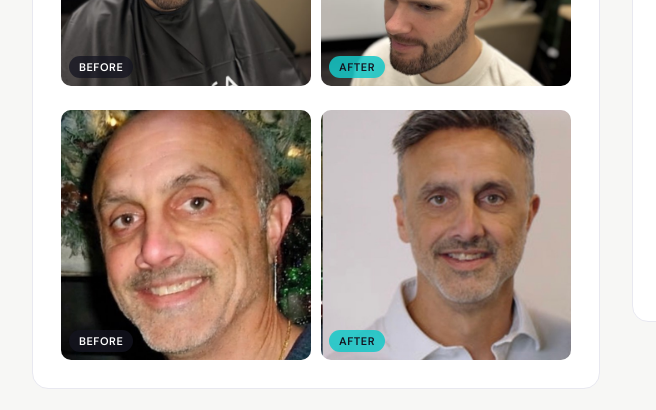
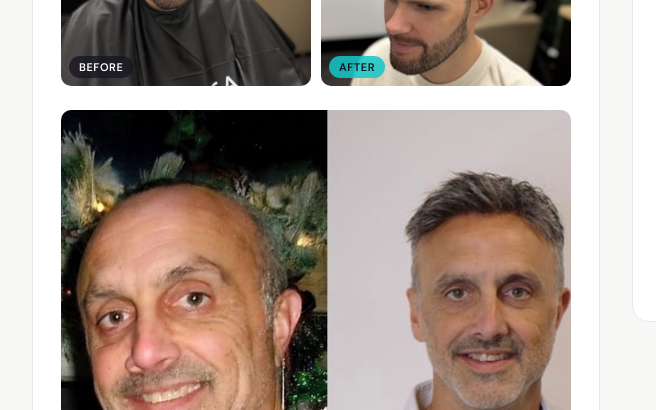
Before and after one commit to jaredhashair/Mane-Map, a plain HTML site: page specialists/hair-by-lindsay/index.html in a window 1280 px wide. Shown: the part 722-1132 px from the top of the page, 148-804 px from the left. Drawn offline with Linux system fonts and the light colour scheme; grey boxes are pictures that could not be loaded; a script that the page names is missing.

Commit message:
Use combined before/after image for Hair by Lindsay second pair

```diff
--- a/specialists/hair-by-lindsay/index.html
+++ b/specialists/hair-by-lindsay/index.html
@@ -81,15 +81,8 @@
               <div style="position:absolute;bottom:8px;left:8px;background:rgba(20,200,200,0.85);color:#141420;font-size:11px;font-weight:700;letter-spacing:0.05em;text-transform:uppercase;padding:4px 10px;border-radius:100px;">After</div>
             </div>
           </div>
-          <div style="display:grid;grid-template-columns:1fr 1fr;gap:10px;">
-            <div style="position:relative;">
-              <img loading="lazy" src="/images/specialists/hair-by-lindsay/photo-2-before.jpg" alt="Hair by Lindsay before photo" style="width:100%;aspect-ratio:1;object-fit:cover;border-radius:10px;display:block;">
-              <div style="position:absolute;bottom:8px;left:8px;background:rgba(20,20,32,0.75);color:white;font-size:11px;font-weight:700;letter-spacing:0.05em;text-transform:uppercase;padding:4px 10px;border-radius:100px;">Before</div>
-            </div>
-            <div style="position:relative;">
-              <img loading="lazy" src="/images/specialists/hair-by-lindsay/photo-2-after.jpg" alt="Hair by Lindsay after photo" style="width:100%;aspect-ratio:1;object-fit:cover;border-radius:10px;display:block;">
-              <div style="position:absolute;bottom:8px;left:8px;background:rgba(20,200,200,0.85);color:#141420;font-size:11px;font-weight:700;letter-spacing:0.05em;text-transform:uppercase;padding:4px 10px;border-radius:100px;">After</div>
-            </div>
+          <div>
+            <img loading="lazy" src="/images/specialists/hair-by-lindsay/photo-2.jpg" alt="Hair by Lindsay before and after photo" style="width:100%;aspect-ratio:1;object-fit:cover;border-radius:10px;display:block;">
           </div>
         </div>
     </div>
```
